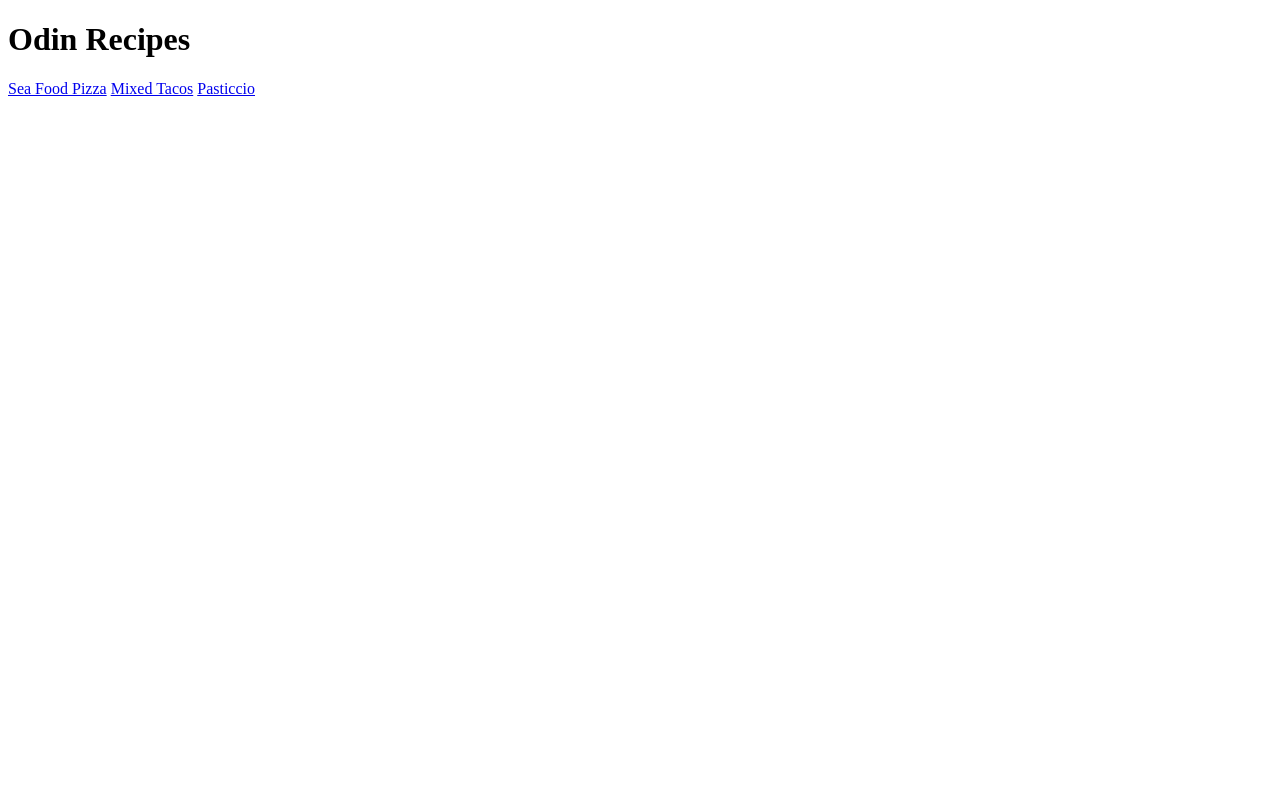
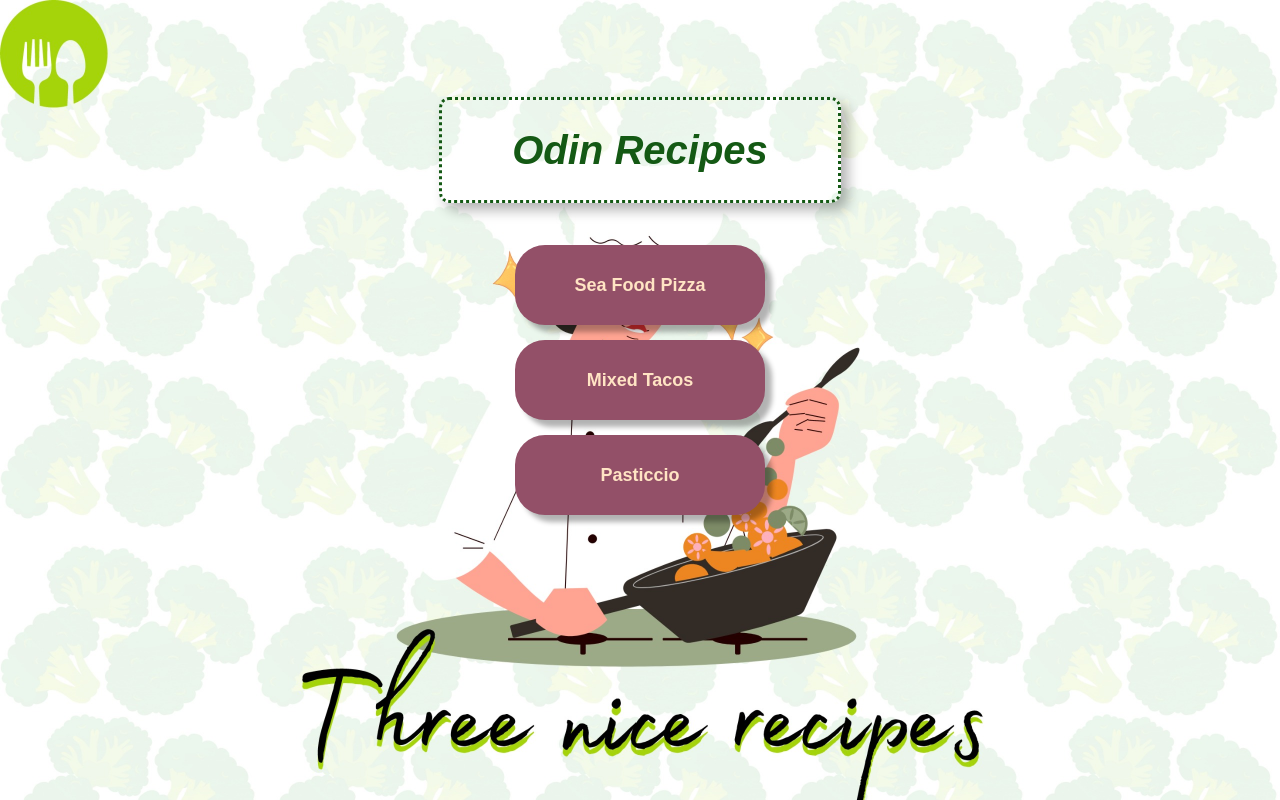
Before and after one commit to MetalSnow/odin-recipes, a plain HTML site: page index.html in a window 1280 px wide. Drawn offline with Linux system fonts and the light colour scheme.

Commit message:
style home page and organize recipe images

```diff
--- a/index.html
+++ b/index.html
@@ -3,12 +3,15 @@
   <head>
     <meta charset="UTF-8" />
     <meta name="viewport" content="width=device-width, initial-scale=1.0" />
-    <title>Document</title>
+    <link rel="stylesheet" href="style.css" />
+    <title>Odin Recipes</title>
   </head>
   <body>
-    <h1>Odin Recipes</h1>
-    <a href="recipes/pizza.html">Sea Food Pizza</a>
-    <a href="recipes/tacos.html">Mixed Tacos</a>
-    <a href="recipes/pasticcio.html">Pasticcio</a>
+    <div class="container">
+      <h1>Odin Recipes</h1>
+      <a class="pizza" href="recipes/pizza.html">Sea Food Pizza</a>
+      <a class="tacos" href="recipes/tacos.html">Mixed Tacos</a>
+      <a class="pasticcio" href="recipes/pasticcio.html">Pasticcio</a>
+    </div>
   </body>
 </html>
--- /dev/null
+++ b/style.css
@@ -0,0 +1,46 @@
+body {
+  margin: 0;
+  font-family: sans-serif;
+  background-image: url(/Recipes.jpg);
+  background-size: cover;
+}
+h1 {
+  font-size: 40px;
+  font-style: oblique;
+  color: rgb(20, 89, 20);
+  border-style: dotted;
+  border-radius: 10px;
+  padding: 10px 70px;
+  box-shadow: 7px 7px 13px rgba(0, 0, 0, 0.3);
+}
+
+.container {
+  display: flex;
+  flex-direction: column;
+  justify-content: center;
+  align-items: center;
+  margin-top: 70px;
+  line-height: 80px;
+}
+
+.container a {
+  font-size: 18px;
+  text-decoration: none;
+  font-weight: bold;
+  color: bisque;
+  background-color: rgb(147, 80, 104);
+  border-radius: 30px;
+  padding: 0px 40px;
+  margin-top: 15px;
+  box-shadow: 7px 7px 5px rgba(0, 0, 0, 0.3);
+  cursor: pointer;
+  min-width: 170px;
+  text-align: center;
+}
+
+a:hover {
+  font-size: 20px;
+  background-color: bisque;
+  color: rgb(147, 80, 104);
+  transition: 0.3s;
+}
```
Also changed, not shown: recipes/pasticcio.html (+1 -1 lines), recipes/pizza.html (+1 -1 lines), recipes/tacos.html (+1 -1 lines), Recipes.jpg (added), recipes/images/SeaFoodPizza.jpg (renamed from recipes/SeaFoodPizza.jpg), recipes/images/TacosMix.jpg (renamed from recipes/TacosMix.jpg), recipes/images/pasticcio.jpg (renamed from recipes/pasticcio.jpg).
